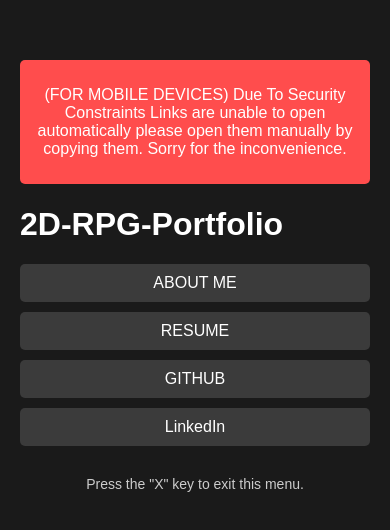
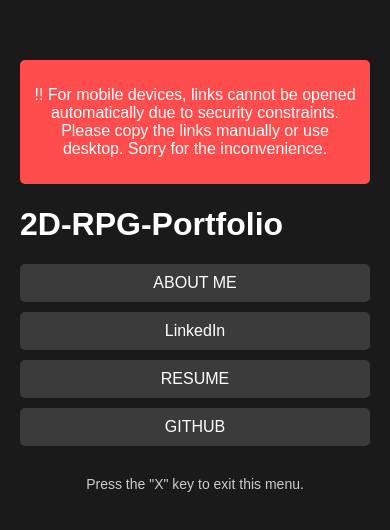
Before and after one commit to rohan03122001/My-RPG-Porfolio, a plain HTML site: page StreamingAssets/sample.html in a window 390 px wide. Shown: the part 146-676 px from the top of the page. Drawn offline with Linux system fonts and the light colour scheme.

Commit message:
Fixed Link mobile

```diff
--- a/StreamingAssets/sample.html
+++ b/StreamingAssets/sample.html
@@ -87,7 +87,7 @@
 <body>
     <div class="container">
         <div class="disclaimer">
-            <p>(FOR MOBILE DEVICES) Due To Security Constraints Links are unable to open automatically please open them manually by copying them. Sorry for the inconvenience.</p>
+            <p>!! For mobile devices, links cannot be opened automatically due to security constraints. Please copy the links manually or use desktop. Sorry for the inconvenience.</p>
         </div>
         <h1>2D-RPG-Portfolio</h1>
         <ul class="links">
@@ -95,13 +95,13 @@
                 <span onclick="copyToClipboard('https://rohanbhujbal.vercel.app/')">ABOUT ME</span>
             </li>
             <li class="link">
+                <span onclick="copyToClipboard('https://www.linkedin.com/in/rohan-bhujbal-031574213/')">LinkedIn</span>
+            </li>
+            <li class="link">
                 <span onclick="copyToClipboard('https://rohanbhujbal.vercel.app/assets/resume-example.pdf')">RESUME</span>
             </li>
             <li class="link">
                 <span onclick="copyToClipboard('https://github.com/rohan03122001')">GITHUB</span>
-            </li>
-            <li class="link">
-                <span onclick="copyToClipboard('https://www.linkedin.com/in/rohan-bhujbal-031574213/')">LinkedIn</span>
             </li>
         </ul>
         <div class="exit-instruction">
```
